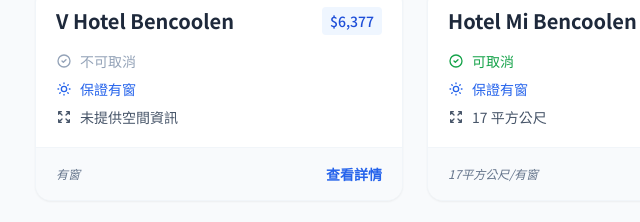
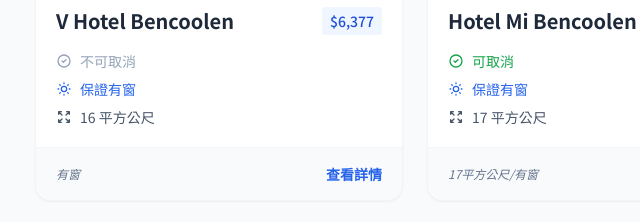
Before and after one commit to Xiaowei6636/Hotel-Choose, a plain HTML site: page index.html in a window 1280 px wide. Shown: the part 306-528 px from the top of the page, 29-669 px from the left. Drawn offline with nearby package versions, Linux system fonts and the light colour scheme.

Commit message:
Update hotel size for V Hotel Bencoolen

```diff
--- a/index.html
+++ b/index.html
@@ -85,7 +85,7 @@
 
     <script>
         const hotels = [
-            { name: "V Hotel Bencoolen", price: 6377, cancelable: false, size: 0, hasWindow: true, note: "有窗" },
+            { name: "V Hotel Bencoolen", price: 6377, cancelable: false, size: 16, hasWindow: true, note: "有窗" },
             { name: "Hotel Mi Bencoolen", price: 6507, cancelable: true, size: 17, hasWindow: true, note: "17平方公尺/有窗" },
             { name: "Hotel Mi Rochor", price: 6627, cancelable: false, size: 17, hasWindow: true, note: "17平方公尺/有窗" },
             { name: "Furama RiverFront", price: 5360, cancelable: false, size: 30, hasWindow: true, note: "30平方公尺/有窗" },
```
